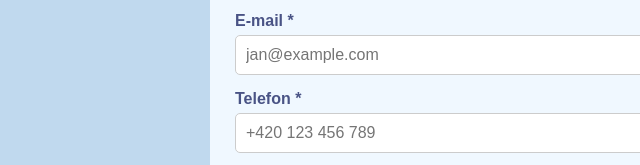
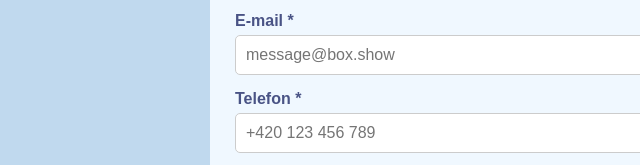
Before and after one commit to glungus8/glungus8.github.io, a plain HTML site: page index.html in a window 1280 px wide. Shown: the part 1933-2098 px from the top of the page, 5-645 px from the left. Drawn offline with Linux system fonts and the light colour scheme.

Commit message:
dulezite

```diff
--- a/index.html
+++ b/index.html
@@ -185,7 +185,7 @@
         <div>
           <div>
             <label>E-mail *</label>
-            <input type="email" required placeholder="jan@example.com" aria-required="true" autocomplete="email" aria-describedby="email-help">
+            <input type="email" required placeholder="message@box.show" aria-required="true" autocomplete="email" aria-describedby="email-help">
           </div>
 
           <div>
@@ -227,4 +227,5 @@
 
   <!-- <script src="https://widgets.example.com/edutech.js"></script> -->
 </body>
+
 </html>
```
